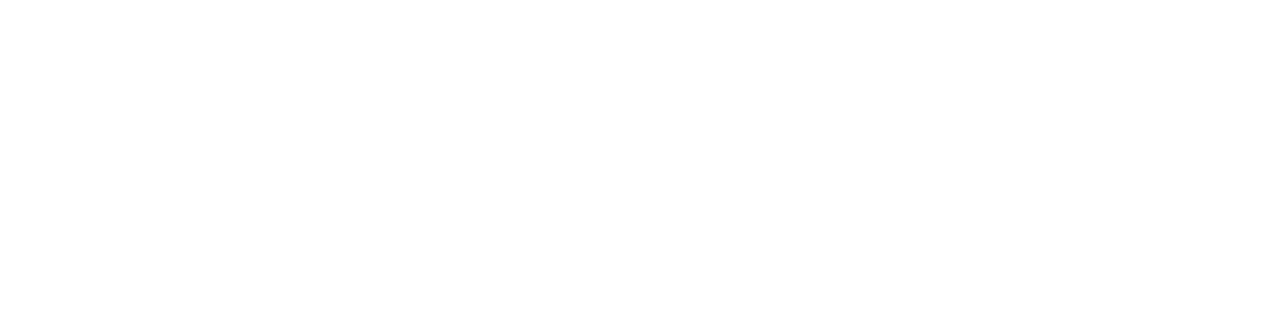
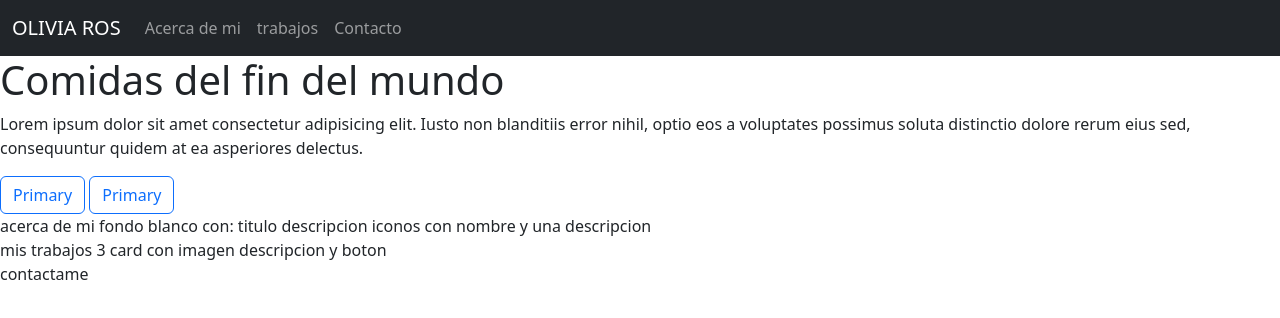
Before and after one commit to MMeza91/06_Olivia-Ros, a plain HTML site: page index.html in a window 1280 px wide. Drawn offline with nearby package versions, Linux system fonts and the light colour scheme.

Commit message:
guardar cambios

```diff
--- a/index.html
+++ b/index.html
@@ -3,9 +3,68 @@
 <head>
     <meta charset="UTF-8">
     <meta name="viewport" content="width=device-width, initial-scale=1.0">
+    <link href="https://cdn.jsdelivr.net/npm/bootstrap@5.3.5/dist/css/bootstrap.min.css" rel="stylesheet" integrity="sha384-SgOJa3DmI69IUzQ2PVdRZhwQ+dy64/BUtbMJw1MZ8t5HZApcHrRKUc4W0kG879m7" crossorigin="anonymous">
+
     <title>Olivia Ros</title>
 </head>
 <body>
+    <nav class="navbar navbar-expand-lg  navbar-dark bg-dark">
+        <div class="container-fluid">
+          <a class="navbar-brand" href="#">OLIVIA ROS</a>
+          <button class="navbar-toggler" type="button" data-bs-toggle="collapse" data-bs-target="#navbarNav" aria-controls="navbarNav" aria-expanded="false" aria-label="Toggle navigation">
+            <span class="navbar-toggler-icon"></span>
+          </button>
+          <div class="collapse navbar-collapse " id="navbarNav">
+            <ul class="navbar-nav text-end">
+              <li class="nav-item">
+                <a class="nav-link" href="#">Acerca de mi</a>
+              </li>
+              <li class="nav-item">
+                <a class="nav-link" href="#">trabajos</a>
+              </li>
+              <li class="nav-item">
+                <a class="nav-link" href="#">Contacto</a>
+              </li>
 
+            </ul>
+          </div>
+        </div>
+    </nav>
+    <header>
+        <div>
+            <h1>Comidas del fin del mundo</h1>
+            <p>Lorem ipsum dolor sit amet consectetur adipisicing elit. Iusto non blanditiis error nihil, optio eos a voluptates possimus soluta distinctio dolore rerum eius sed, consequuntur quidem at ea asperiores delectus.</p>
+        </div>
+        <div>
+            <button type="button" class="btn btn-outline-primary">Primary</button>
+
+            <button type="button" class="btn btn-outline-primary">Primary</button>
+
+        </div>
+
+    </header>
+
+    <section>
+        acerca de mi fondo blanco con:
+        titulo
+        descripcion
+        iconos con nombre y una descripcion
+    </section>
+
+    <section>
+        mis trabajos
+        3 card con imagen descripcion y boton
+    </section>
+
+    <section>
+        contactame
+
+    </section>
+
+    <footer>
+
+    </footer>
+
+    <script src="https://cdn.jsdelivr.net/npm/bootstrap@5.3.5/dist/js/bootstrap.min.js" integrity="sha384-VQqxDN0EQCkWoxt/0vsQvZswzTHUVOImccYmSyhJTp7kGtPed0Qcx8rK9h9YEgx+" crossorigin="anonymous"></script>
 </body>
 </html>
```
